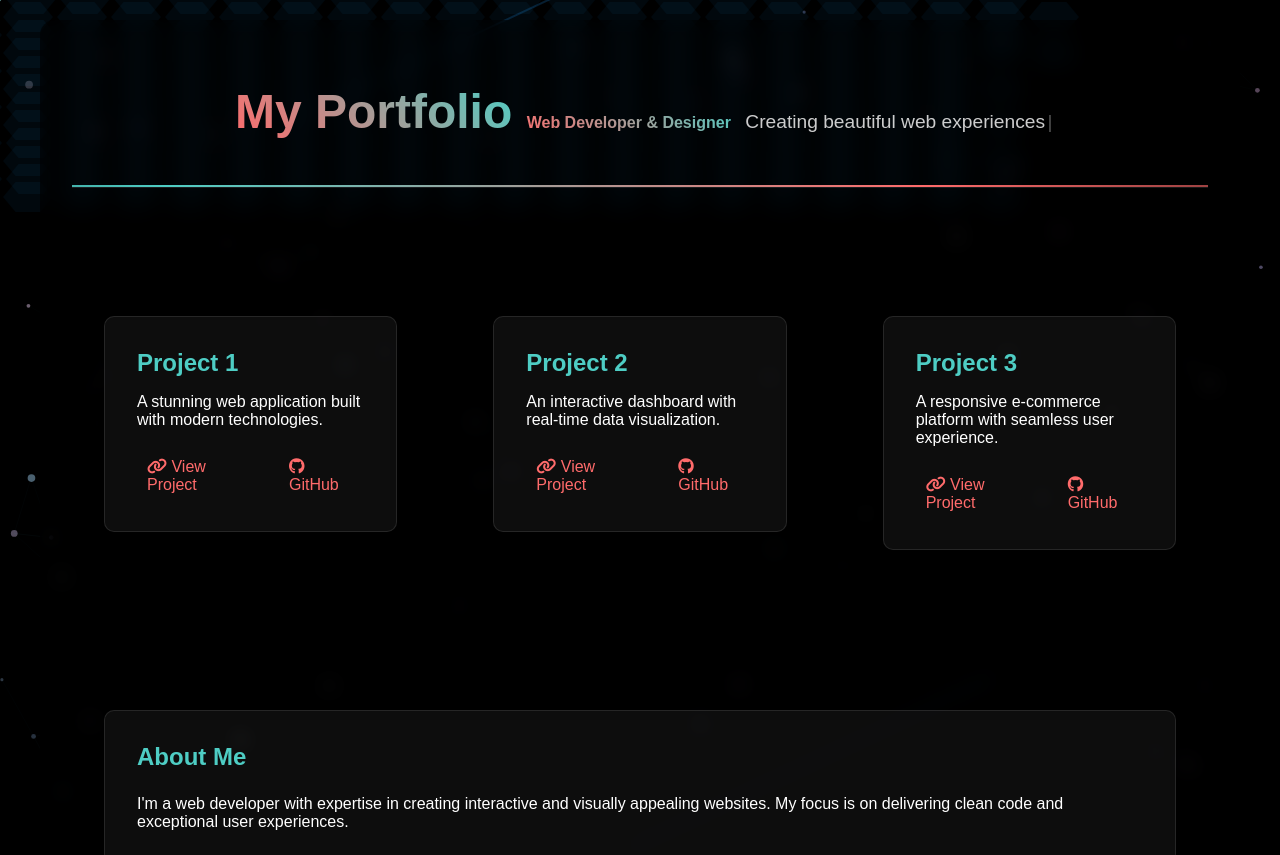
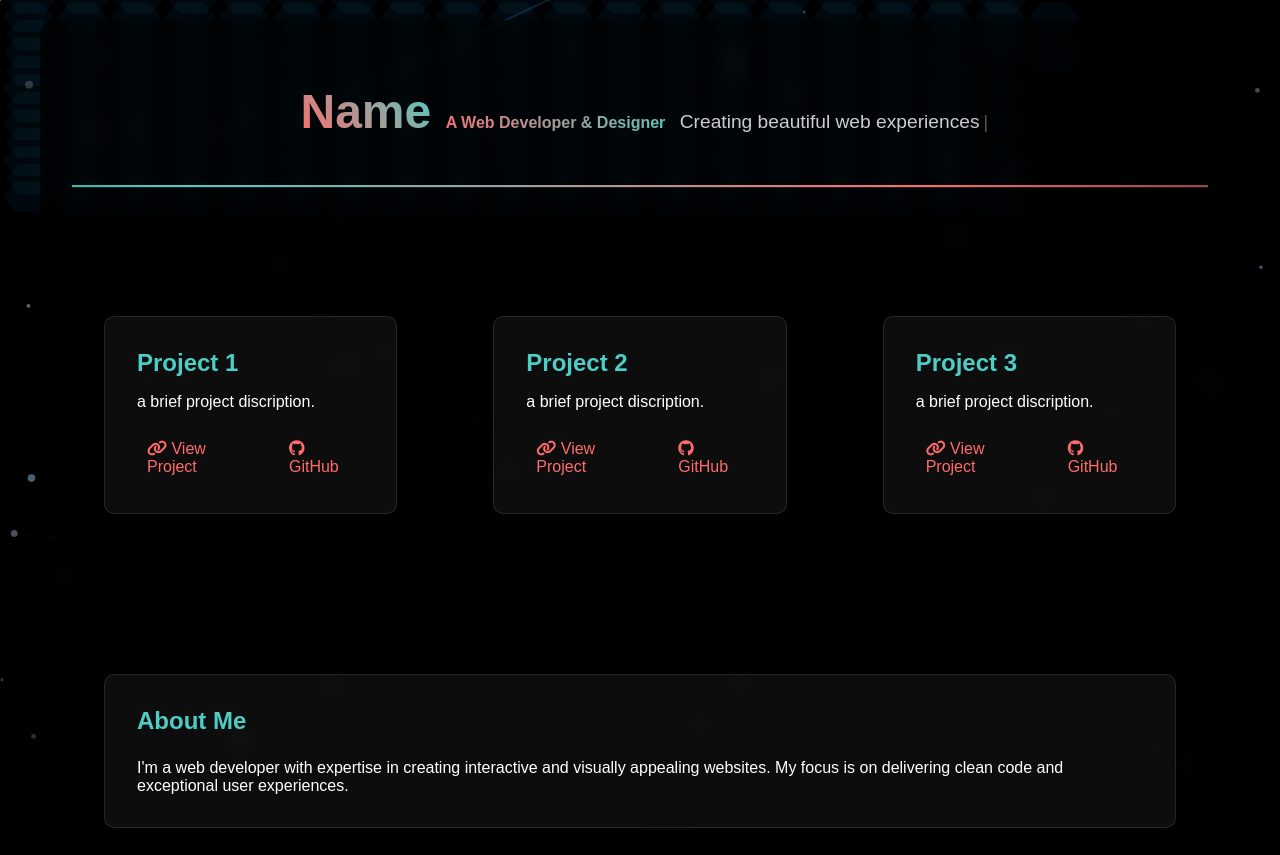
Before and after one commit to Simonf8/Portfolio-with-Hexagon-Grid-Background, a website: page index.html in a window 1280 px wide. Shown: the top 855 px of the page. Drawn offline with Linux system fonts and the light colour scheme.

Commit message:
refactor: update portfolio title and project descriptions for clarity and consistency

```diff
--- a/index.html
+++ b/index.html
@@ -3,7 +3,7 @@
 <head>
     <meta charset="UTF-8">
     <meta name="viewport" content="width=device-width, initial-scale=1.0">
-    <title>Portfolio | Hexagon Border Hover</title>
+    <title>Portfolio | Border Hover</title>
     <link rel="stylesheet" href="styles.css">
     <link rel="stylesheet" href="https://cdnjs.cloudflare.com/ajax/libs/font-awesome/6.4.0/css/all.min.css">
 </head>
@@ -269,8 +269,8 @@
 
     <div class="container">
         <header>
-            <h1>My Portfolio</h1>
-            <p class="subtitle">Web Developer & Designer</p>
+            <h1>Name</h1>
+            <p class="subtitle"> A Web Developer & Designer</p>
             <div class="typing-text" id="typing-text"></div>
         </header>
 
@@ -278,7 +278,7 @@
             <div class="hex-container">
                 <div class="project-card">
                     <h2>Project 1</h2>
-                    <p>A stunning web application built with modern technologies.</p>
+                    <p>a brief project discription.</p>
                     <div class="project-links">
                         <a href="#"><i class="fas fa-link"></i> View Project</a>
                         <a href="#"><i class="fab fa-github"></i> GitHub</a>
@@ -290,7 +290,7 @@
             <div class="hex-container">
                 <div class="project-card">
                     <h2>Project 2</h2>
-                    <p>An interactive dashboard with real-time data visualization.</p>
+                    <p>a brief project discription.</p>
                     <div class="project-links">
                         <a href="#"><i class="fas fa-link"></i> View Project</a>
                         <a href="#"><i class="fab fa-github"></i> GitHub</a>
@@ -302,7 +302,7 @@
             <div class="hex-container">
                 <div class="project-card">
                     <h2>Project 3</h2>
-                    <p>A responsive e-commerce platform with seamless user experience.</p>
+                    <p>a brief project discription.</p>
                     <div class="project-links">
                         <a href="#"><i class="fas fa-link"></i> View Project</a>
                         <a href="#"><i class="fab fa-github"></i> GitHub</a>
```
